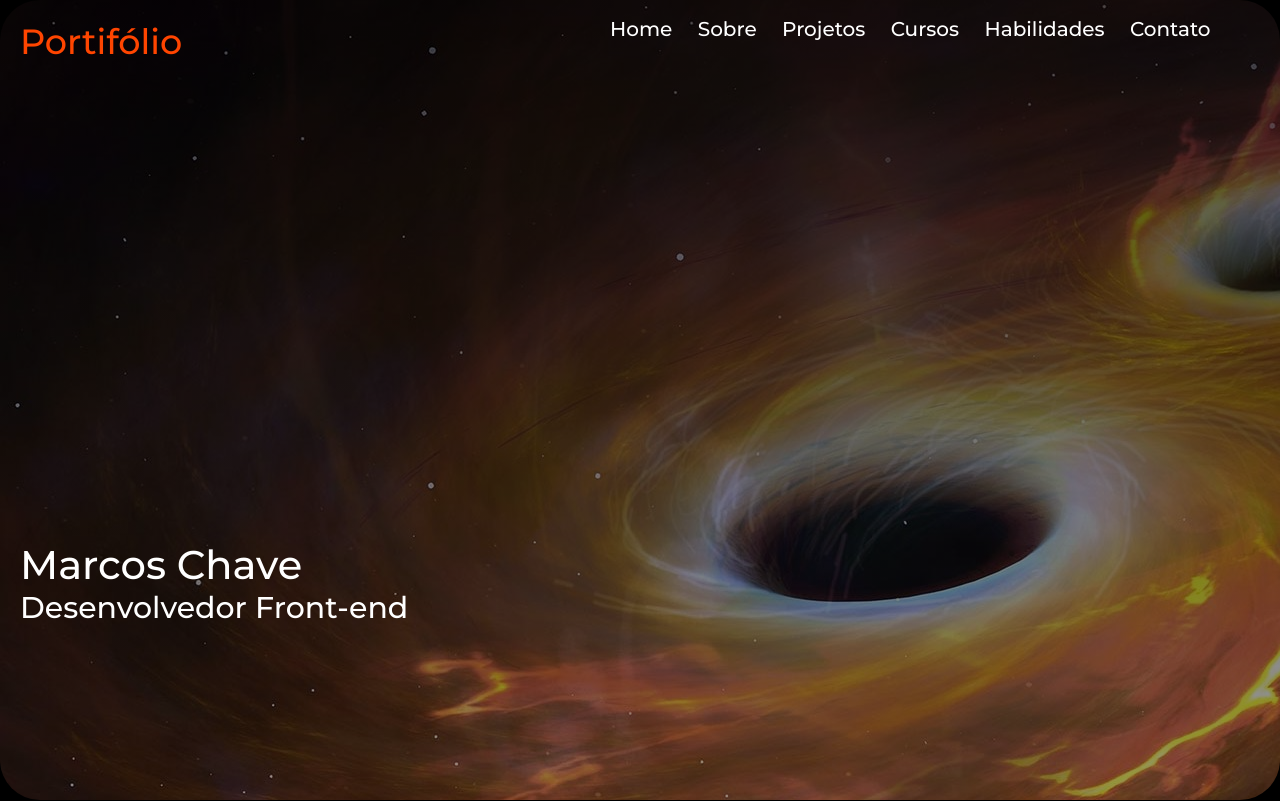
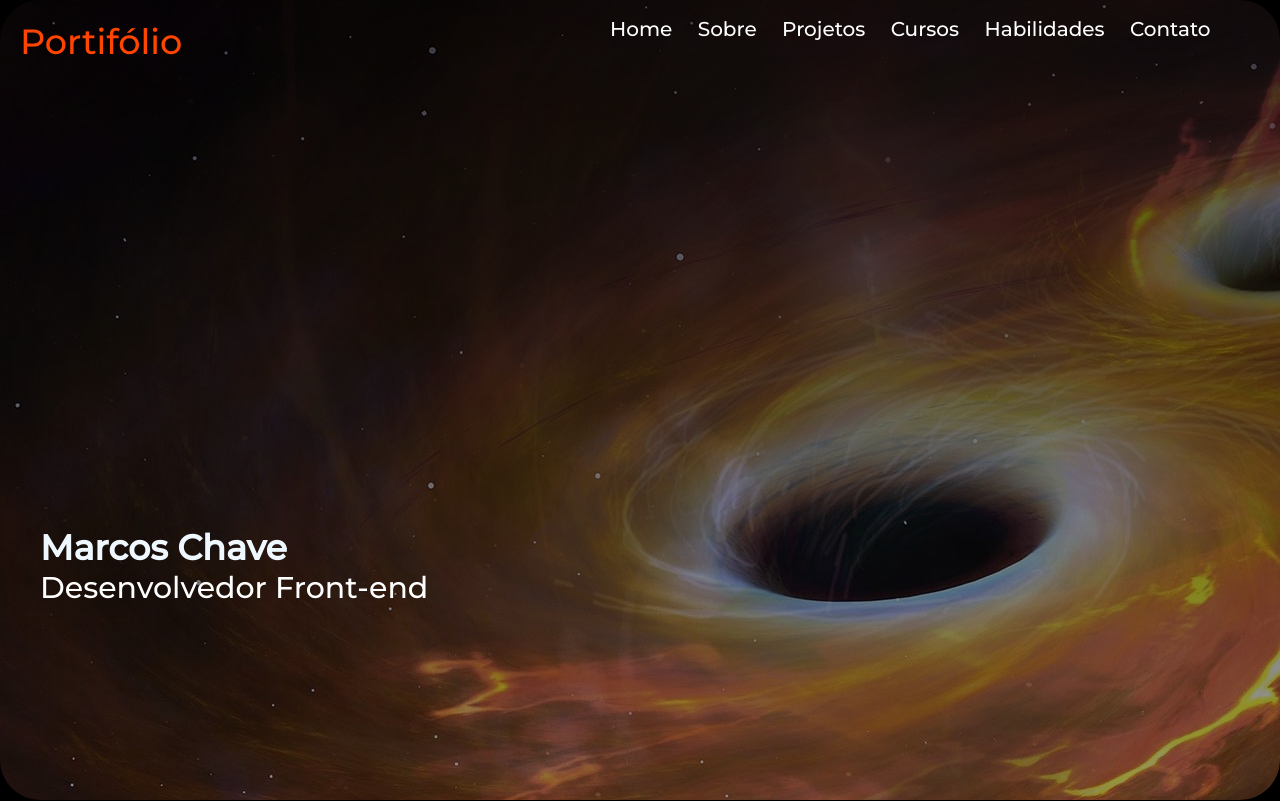
Before and after one commit to MarcosChave/-Portfolio, a plain HTML site: page index.html in a window 1280 px wide. Shown: the top 801 px of the page. Drawn offline with nearby package versions, Linux system fonts and the light colour scheme.

Commit message:
Prtifolio MC

```diff
--- a/index.html
+++ b/index.html
@@ -23,9 +23,13 @@
     <div class="Container">
       <header id="Home">
         <div class="boxName">
-          <h2 class="port"><b>Portifólio</b></h2>
-          <h1 class="name">Marcos Chave</h1>
-          <h2 id="title">Desenvolvedor Front-end</h2>
+          <div>
+            <h2 class="port"><b>Portifólio</b></h2>
+          </div>
+          <div class="name">
+            <h1>Marcos Chave</h1>
+            <h2 id="title">Desenvolvedor Front-end</h2>
+          </div>
         </div>
         <nav class="menu">
           <ul>
--- a/style.css
+++ b/style.css
@@ -24,6 +24,7 @@ header {
   border-radius: 40px;
   background: linear-gradient(rgba(0, 0, 0, 0.7), rgba(0, 0, 0, 0.4)),
     url(./assets/twoHole.jpg);
+  background-repeat: no-repeat;
 }
 nav {
   display: flex;
@@ -75,6 +76,9 @@ b {
   font-weight: 300;
 }
 .boxName {
+  display: flex;
+  flex-direction: column;
+  justify-content: space-between;
   width: 410px;
   height: 645px;
 }
@@ -97,17 +101,18 @@ li:hover {
   text-decoration: underline;
 }
 .name {
+  width: 409px;
+  margin-top: 650px;
   color: #fff;
   margin-left: 20px;
-  margin-top: 540px;
   font-size: 40px;
   font-weight: 400;
+  padding-left: 20px;
 }
 #title {
   font-size: 30px;
   font-weight: 500;
   color: #fff;
-  margin-left: 20px;
 }
 .boxSobreMim {
   font-family: 'Roboto Condensed', sans-serif;
```
